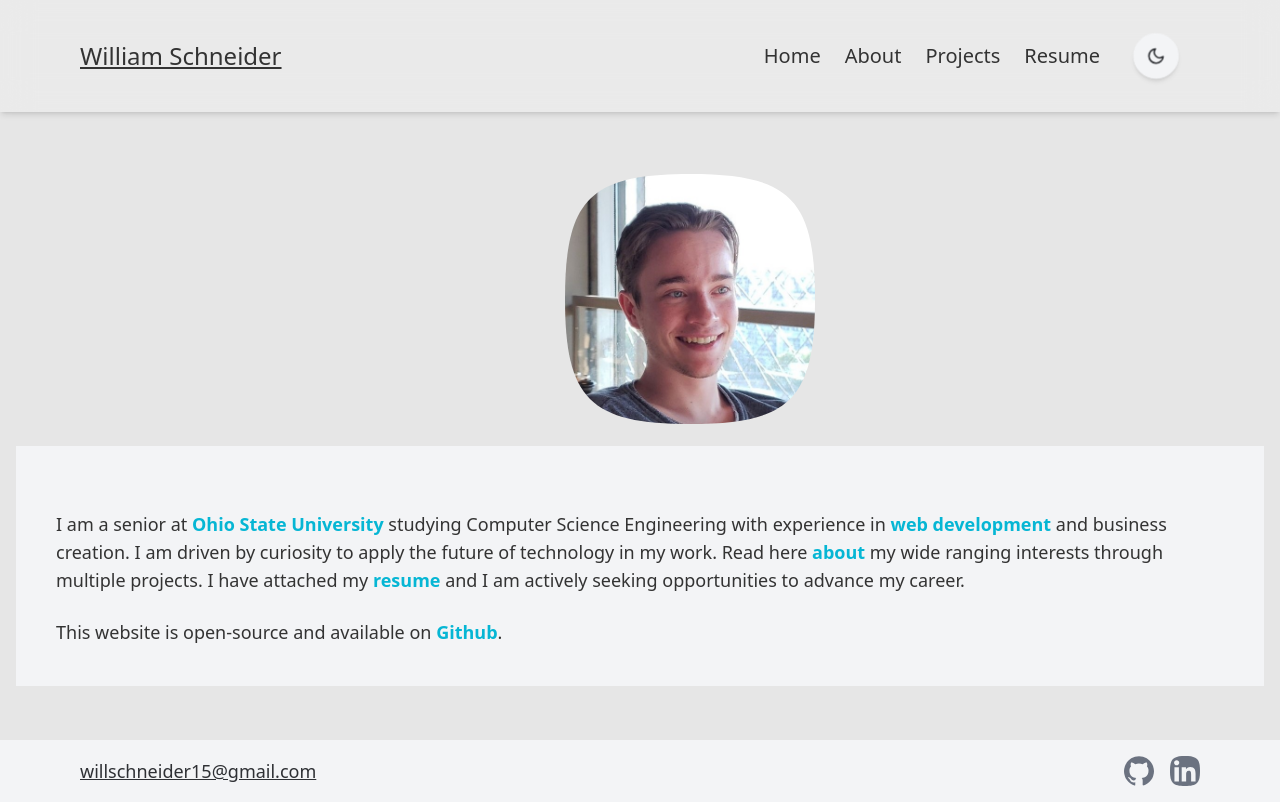
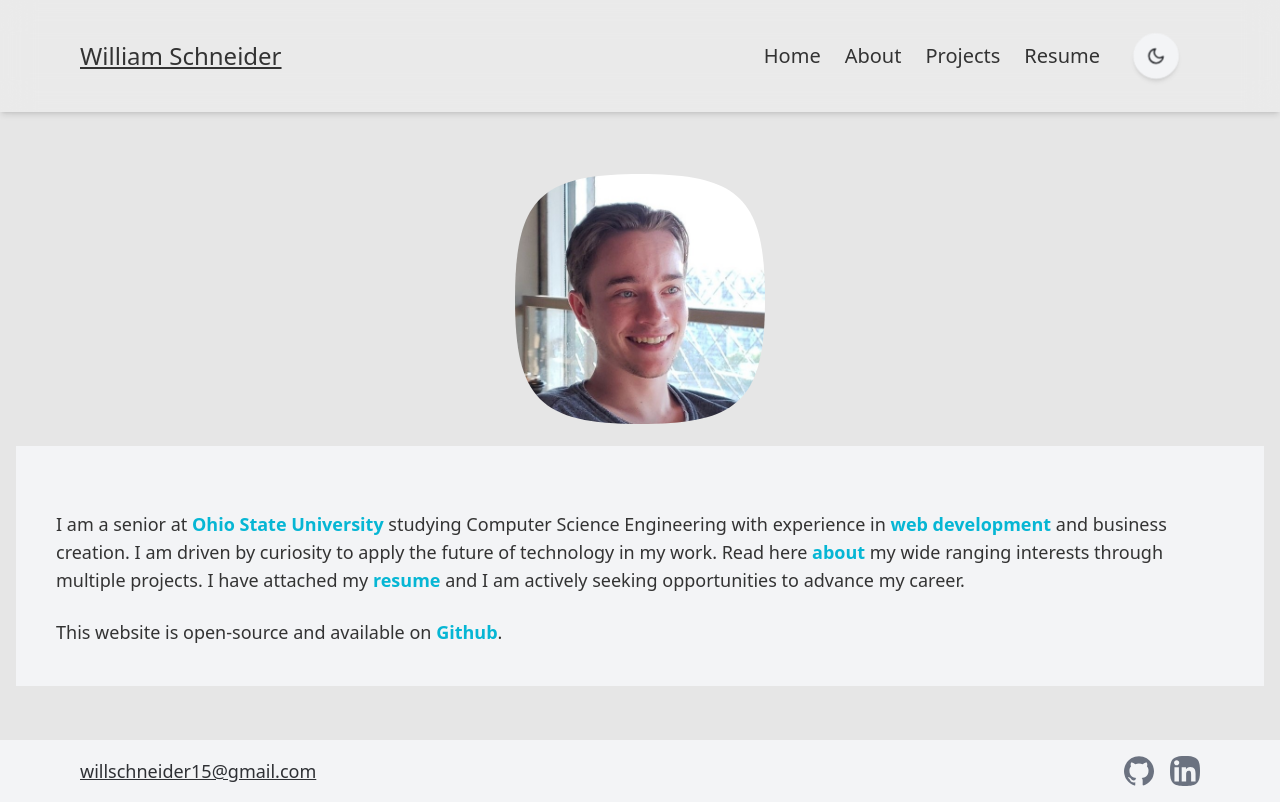
Before and after one commit to willschneider15/portfolio, a Next.js app: page / in a window 1280 px wide. Built offline with nearby package versions, Linux system fonts and the light colour scheme.

Commit message:
updated padding issue

```diff
--- a/pages/index.tsx
+++ b/pages/index.tsx
@@ -72,7 +72,7 @@ const Home: NextPage = () => {
 
 
           <div className="hero-content flex flex-col justify-center items-center">
-            <div className="max-w-md md:pt-20 pt-10 mt-10 pl-25">
+            <div className="max-w-md md:pt-20 pt-10 mt-10 ">
 
 
               <Image src="/images/will.jpeg" alt="will" className="cursor-pointer object-center object-cover mask mask-squircle  align-center object-center justify-center" width={250} height={250}/>
```
